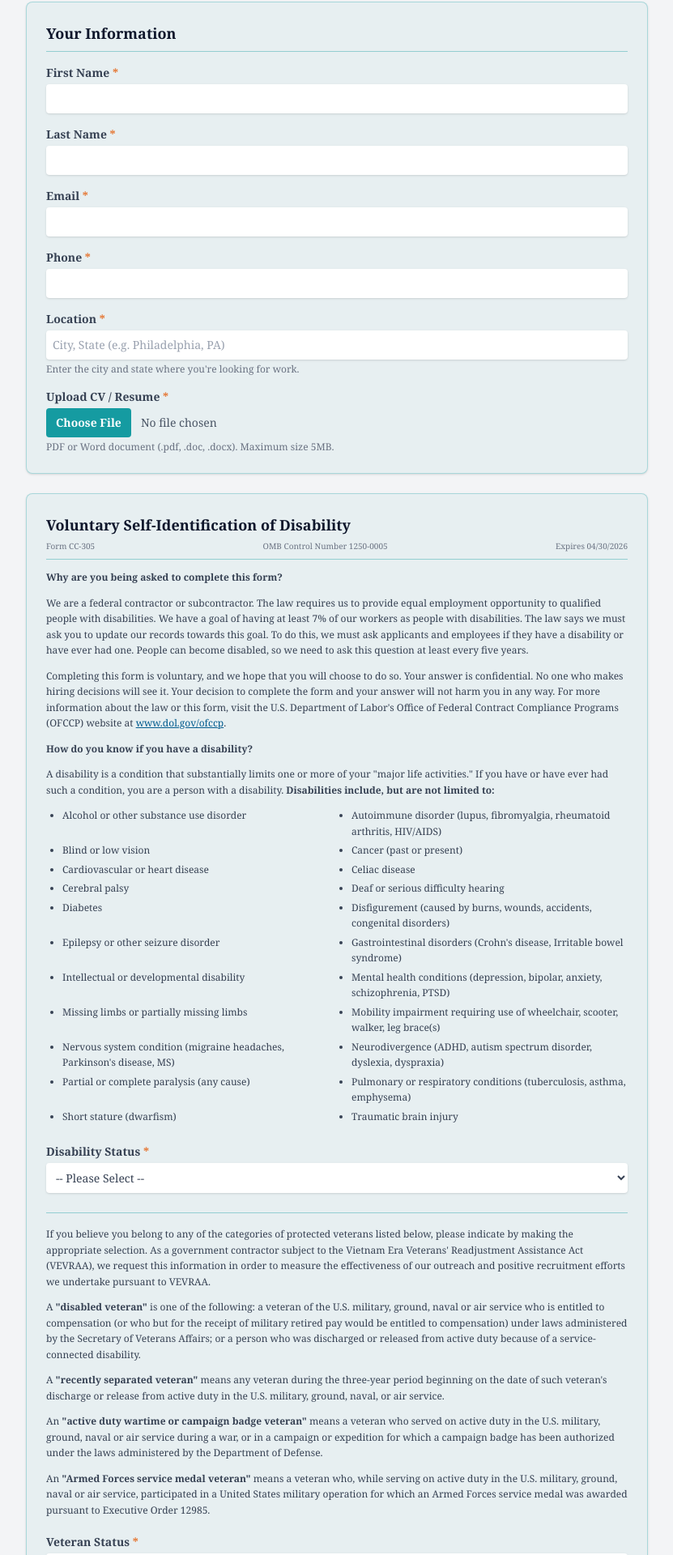
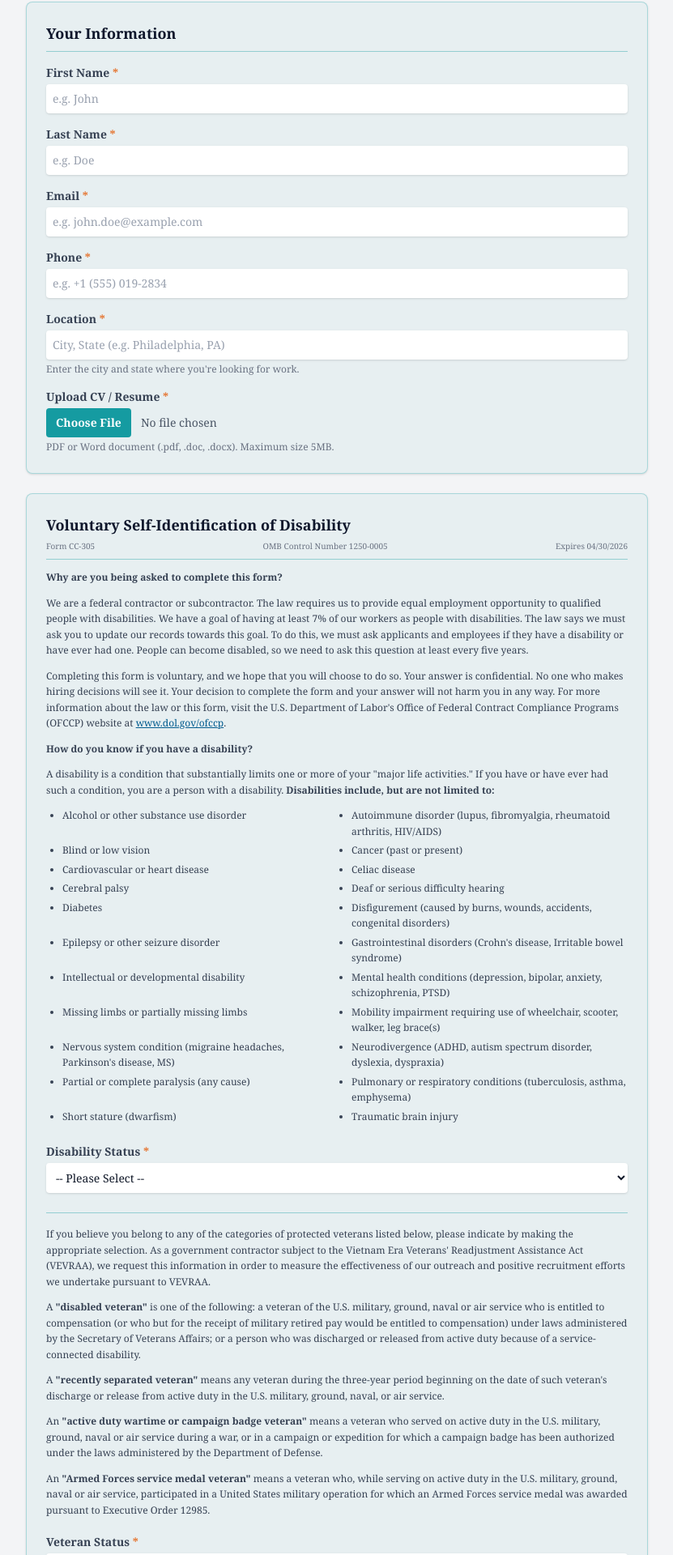
Before and after one commit to BryanPeterJohnson/Srkch, a Next.js app: page /apply-job in a window 1280 px wide. Shown: the part 284-2204 px from the top of the page at 81% size, without its empty margins (224-1055 px from the left). Built offline with nearby package versions, Linux system fonts and the light colour scheme.

Commit message:
Update the Form and Emails

```diff
--- a/app/apply-job/page.tsx
+++ b/app/apply-job/page.tsx
@@ -13,12 +13,6 @@ const ALLOWED_CV_TYPES = [
 ];
 const ALLOWED_CV_EXTENSIONS = [".pdf", ".doc", ".docx"];
 
-/*
- * Default export wraps the form in a Suspense boundary.
- * useSearchParams() lives in the inner component (ApplicationFormContent),
- * which is what Next.js 16 requires to statically prerender this route
- * without the "useSearchParams() should be wrapped in a suspense boundary" error.
- */
 export default function ApplicationForm() {
   return (
     <Suspense fallback={<ApplicationFormSkeleton />}>
@@ -43,18 +37,25 @@ function ApplicationFormContent() {
     race: "",
     gender: "",
   });
-  const [cv, setCv] = useState<File | null>(null); // ← NEW: CV file state
-  const [cvError, setCvError] = useState("");        // ← NEW: inline file error
+  const [cv, setCv] = useState<File | null>(null);
+  const [cvError, setCvError] = useState("");
   const [submitting, setSubmitting] = useState(false);
   const [submitted, setSubmitted] = useState(false);
   const [error, setError] = useState("");
 
   const handleChange = (e) => {
     const { name, value } = e.target;
+
+    // Restrict first and last name from containing numbers or special characters
+    if (name === "firstName" || name === "lastName") {
+      const filteredValue = value.replace(/[^a-zA-Z\s'-]/g, "");
+      setForm((prev) => ({ ...prev, [name]: filteredValue }));
+      return;
+    }
+
     setForm((prev) => ({ ...prev, [name]: value }));
   };
 
-  // ─── NEW: validate the chosen file (type + extension + size) ──────────────
   const handleFileChange = (e) => {
     setCvError("");
     const file = e.target.files?.[0] ?? null;
@@ -70,7 +71,7 @@ function ApplicationFormContent() {
 
     if (!typeOk && !extOk) {
       setCv(null);
-      e.target.value = ""; // reset the input so the same bad file can be re-picked
+      e.target.value = "";
       setCvError("Only PDF or Word (.doc, .docx) files are allowed.");
       return;
     }
@@ -85,9 +86,8 @@ function ApplicationFormContent() {
     setCv(file);
   };
 
-  // Every field (text inputs + dropdowns) must be filled, and a valid CV attached.
   const isValid =
-    Object.values(form).every((v) => v.trim() !== "") && cv !== null; // ← CV now required
+    Object.values(form).every((v) => v.trim() !== "") && cv !== null;
 
   const handleSubmit = async (e) => {
     e.preventDefault();
@@ -96,7 +96,6 @@ function ApplicationFormContent() {
     setSubmitting(true);
     setError("");
 
-    // ─── CHANGED: build multipart FormData (needed to send the file) ────────
     const fd = new FormData();
     Object.entries(form).forEach(([key, value]) => fd.append(key, value));
     fd.append("jobTitle", job ? job.title : "General Application");
@@ -106,17 +105,18 @@ function ApplicationFormContent() {
       "appliedFor",
       job ? `${job.title} (Ref #${job.id}) — ${job.location}` : "General Application"
     );
-    if (cv) fd.append("cv", cv); // ← attach the file
+    if (cv) fd.append("cv", cv);
 
     try {
-      // ─── CHANGED: post to your own backend route instead of Formspree ─────
       const res = await fetch("/api/apply", {
         method: "POST",
-        body: fd, // NOTE: do not set Content-Type — the browser sets the multipart boundary
+        body: fd,
       });
 
       if (res.ok) {
         setSubmitted(true);
+        // Scroll back to top so user sees the success view clearly
+        window.scrollTo({ top: 0, behavior: 'smooth' });
       } else {
         const data = await res.json().catch(() => ({}));
         setError(data?.error || "Something went wrong. Please try again.");
@@ -149,7 +149,6 @@ function ApplicationFormContent() {
         {/* Header Section */}
         <header className="text-center bg-white p-6 rounded-lg shadow-sm border border-gray-200">
           <div className="flex justify-center">
-            {/* Replace with your actual logo asset */}
             <div className="flex items-center space-x-1 text-[#0C447C] font-bold tracking-wider text-base font-display">
               <span>SRK Care at Home</span>
             </div>
@@ -180,22 +179,54 @@ function ApplicationFormContent() {
             <div className="grid grid-cols-1 gap-4">
               <div>
                 <label className="block text-sm font-semibold text-gray-700 font-display">First Name <span className="text-[#E57531]">*</span></label>
-                <input type="text" name="firstName" value={form.firstName} onChange={handleChange} required className="mt-1 block w-full rounded border-gray-300 bg-white p-2 text-sm shadow-sm focus:border-[#159BA1] focus:ring-[#159BA1] font-display" />
+                <input
+                  type="text"
+                  name="firstName"
+                  value={form.firstName}
+                  onChange={handleChange}
+                  required
+                  placeholder="e.g. John"
+                  className="mt-1 block w-full rounded border-gray-300 bg-white p-2 text-sm text-gray-900 shadow-sm placeholder:text-gray-400 focus:border-[#159BA1] focus:ring-[#159BA1] font-display"
+                />
               </div>
 
               <div>
                 <label className="block text-sm font-semibold text-gray-700 font-display">Last Name <span className="text-[#E57531]">*</span></label>
-                <input type="text" name="lastName" value={form.lastName} onChange={handleChange} required className="mt-1 block w-full rounded border-gray-300 bg-white p-2 text-sm shadow-sm focus:border-[#159BA1] focus:ring-[#159BA1] font-display" />
+                <input
+                  type="text"
+                  name="lastName"
+                  value={form.lastName}
+                  onChange={handleChange}
+                  required
+                  placeholder="e.g. Doe"
+                  className="mt-1 block w-full rounded border-gray-300 bg-white p-2 text-sm text-gray-900 shadow-sm placeholder:text-gray-400 focus:border-[#159BA1] focus:ring-[#159BA1] font-display"
+                />
               </div>
 
               <div>
                 <label className="block text-sm font-semibold text-gray-700 font-display">Email <span className="text-[#E57531]">*</span></label>
-                <input type="email" name="email" value={form.email} onChange={handleChange} required className="mt-1 block w-full rounded border-gray-300 bg-white p-2 text-sm shadow-sm focus:border-[#159BA1] focus:ring-[#159BA1] font-display" />
+                <input
+                  type="email"
+                  name="email"
+                  value={form.email}
+                  onChange={handleChange}
+                  required
+                  placeholder="e.g. john.doe@example.com"
+                  className="mt-1 block w-full rounded border-gray-300 bg-white p-2 text-sm text-gray-900 shadow-sm placeholder:text-gray-400 focus:border-[#159BA1] focus:ring-[#159BA1] font-display"
+                />
               </div>
 
               <div>
                 <label className="block text-sm font-semibold text-gray-700 font-display">Phone <span className="text-[#E57531]">*</span></label>
-                <input type="tel" name="phone" value={form.phone} onChange={handleChange} required className="mt-1 block w-full rounded border-gray-300 bg-white p-2 text-sm shadow-sm focus:border-[#159BA1] focus:ring-[#159BA1] font-display" />
+                <input
+                  type="tel"
+                  name="phone"
+                  value={form.phone}
+                  onChange={handleChange}
+                  required
+                  placeholder="e.g. +1 (555) 019-2834"
+                  className="mt-1 block w-full rounded border-gray-300 bg-white p-2 text-sm text-gray-900 shadow-sm placeholder:text-gray-400 focus:border-[#159BA1] focus:ring-[#159BA1] font-display"
+                />
               </div>
 
               <div>
@@ -207,12 +238,11 @@ function ApplicationFormContent() {
                   onChange={handleChange}
                   required
                   placeholder="City, State (e.g. Philadelphia, PA)"
-                  className="mt-1 block w-full rounded border-gray-300 bg-white p-2 text-sm shadow-sm placeholder:text-gray-400 focus:border-[#159BA1] focus:ring-[#159BA1] font-display"
+                  className="mt-1 block w-full rounded border-gray-300 bg-white p-2 text-sm text-gray-900 shadow-sm placeholder:text-gray-400 focus:border-[#159BA1] focus:ring-[#159BA1] font-display"
                 />
                 <p className="text-xs text-gray-500 mt-1 font-display">Enter the city and state where you&apos;re looking for work.</p>
               </div>
 
-              {/* ─── NEW: CV / Resume upload (PDF or Word, max 5MB) ─────────── */}
               <div>
                 <label className="block text-sm font-semibold text-gray-700 font-display">
                   Upload CV / Resume <span className="text-[#E57531]">*</span>
@@ -294,7 +324,7 @@ function ApplicationFormContent() {
 
               <div className="pt-2">
                 <label className="block text-sm font-semibold text-gray-700 mb-1 font-display">Disability Status <span className="text-[#E57531]">*</span></label>
-                <select name="disabilityStatus" value={form.disabilityStatus} onChange={handleChange} required className="block w-full rounded border-gray-300 bg-white p-2 text-sm shadow-sm focus:border-[#159BA1] focus:ring-[#159BA1] font-display">
+                <select name="disabilityStatus" value={form.disabilityStatus} onChange={handleChange} required className="block w-full rounded border-gray-300 bg-white p-2 text-sm text-gray-900 shadow-sm focus:border-[#159BA1] focus:ring-[#159BA1] font-display">
                   <option value="">-- Please Select --</option>
                   <option value="yes">Yes, I Have A Disability, Or Have A History/Record Of Having A Disability</option>
                   <option value="no">No, I Don&apos;t Have A Disability, Or A History/Record Of Having A Disability</option>
@@ -323,7 +353,7 @@ function ApplicationFormContent() {
 
               <div className="pt-2">
                 <label className="block text-sm font-semibold text-gray-700 mb-1 font-display">Veteran Status <span className="text-[#E57531]">*</span></label>
-                <select name="veteranStatus" value={form.veteranStatus} onChange={handleChange} required className="block w-full rounded border-gray-300 bg-white p-2 text-sm shadow-sm focus:border-[#159BA1] focus:ring-[#159BA1] font-display">
+                <select name="veteranStatus" value={form.veteranStatus} onChange={handleChange} required className="block w-full rounded border-gray-300 bg-white p-2 text-sm text-gray-900 shadow-sm focus:border-[#159BA1] focus:ring-[#159BA1] font-display">
                   <option value="">-- Please Select --</option>
                   <option value="protected">I identify as one or more of the classifications of protected veteran</option>
                   <option value="not_veteran">I am not a protected veteran</option>
@@ -345,7 +375,7 @@ function ApplicationFormContent() {
               <div className="grid grid-cols-1 gap-4 pt-2">
                 <div>
                   <label className="block text-sm font-semibold text-gray-700 mb-1 font-display">Race <span className="text-[#E57531]">*</span></label>
-                  <select name="race" value={form.race} onChange={handleChange} required className="block w-full rounded border-gray-300 bg-white p-2 text-sm shadow-sm focus:border-[#159BA1] focus:ring-[#159BA1] font-display">
+                  <select name="race" value={form.race} onChange={handleChange} required className="block w-full rounded border-gray-300 bg-white p-2 text-sm text-gray-900 shadow-sm focus:border-[#159BA1] focus:ring-[#159BA1] font-display">
                     <option value="">-- Please Select --</option>
                     <option value="white">White (Not Hispanic or Latino)</option>
                     <option value="black">Black or African American (Not Hispanic or Latino)</option>
@@ -360,7 +390,7 @@ function ApplicationFormContent() {
 
                 <div>
                   <label className="block text-sm font-semibold text-gray-700 mb-1 font-display">Gender <span className="text-[#E57531]">*</span></label>
-                  <select name="gender" value={form.gender} onChange={handleChange} required className="block w-full rounded border-gray-300 bg-white p-2 text-sm shadow-sm focus:border-[#159BA1] focus:ring-[#159BA1] font-display">
+                  <select name="gender" value={form.gender} onChange={handleChange} required className="block w-full rounded border-gray-300 bg-white p-2 text-sm text-gray-900 shadow-sm focus:border-[#159BA1] focus:ring-[#159BA1] font-display">
                     <option value="">-- Please Select --</option>
                     <option value="male">Male</option>
                     <option value="female">Female</option>
@@ -403,7 +433,6 @@ function ApplicationFormContent() {
   );
 }
 
-/* Skeleton fallback shown while the search params resolve — mirrors the form layout to avoid layout shift */
 function ApplicationFormSkeleton() {
   return (
     <div className="min-h-screen bg-gray-100 py-10 px-4 sm:px-6 lg:px-8 font-display">
--- a/app/get-started/page.tsx
+++ b/app/get-started/page.tsx
@@ -55,6 +55,8 @@ const CARE_TYPES = [
 const EMAIL_RE = /^[^\s@]+@[^\s@]+\.[^\s@]+$/;
 const PHONE_RE = /^\+?[\d\s\-().]{7,}$/;
 const ZIP_RE = /^\d{5}(-\d{4})?$/;
+// Allows alphabets, spaces, hyphens, and apostrophes only (rejects numbers and special symbols like @, #, $, etc.)
+const NAME_RE = /^[a-zA-Zà-úÀ-Ú\s'-]+$/;
 
 function validate(s: FormState): FormErrors {
   const e: FormErrors = {};
@@ -62,8 +64,25 @@ function validate(s: FormState): FormErrors {
   if (!s.gender) e.gender = "Please select a gender.";
   if (!s.livingSituation) e.livingSituation = "Please select a living situation.";
   if (!s.careNeeds.length) e.careNeeds = "Please select at least one type of care.";
-  if (!s.firstName.trim()) e.firstName = "First name is required.";
-  if (!s.lastName.trim()) e.lastName = "Last name is required.";
+
+  // First Name validation (Presence, Character restriction, Min/Max length)
+  if (!s.firstName.trim()) {
+    e.firstName = "First name is required.";
+  } else if (!NAME_RE.test(s.firstName)) {
+    e.firstName = "First name should only contain letters, spaces, hyphens, or apostrophes.";
+  } else if (s.firstName.trim().length < 2 || s.firstName.trim().length > 50) {
+    e.firstName = "First name must be between 2 and 50 characters.";
+  }
+
+  // Last Name validation (Presence, Character restriction, Min/Max length)
+  if (!s.lastName.trim()) {
+    e.lastName = "Last name is required.";
+  } else if (!NAME_RE.test(s.lastName)) {
+    e.lastName = "Last name should only contain letters, spaces, hyphens, or apostrophes.";
+  } else if (s.lastName.trim().length < 2 || s.lastName.trim().length > 50) {
+    e.lastName = "Last name must be between 2 and 50 characters.";
+  }
+
   if (!EMAIL_RE.test(s.email)) e.email = "Enter a valid email address.";
   if (!PHONE_RE.test(s.phone)) e.phone = "Enter a valid phone number.";
   if (!ZIP_RE.test(s.zipcode)) e.zipcode = "Enter a valid 5-digit zip code.";
@@ -79,8 +98,12 @@ function isComplete(s: FormState): boolean {
     s.gender !== "" &&
     s.livingSituation !== "" &&
     s.careNeeds.length > 0 &&
-    s.firstName.trim() !== "" &&
-    s.lastName.trim() !== "" &&
+    s.firstName.trim().length >= 2 &&
+    s.firstName.trim().length <= 50 &&
+    NAME_RE.test(s.firstName) &&
+    s.lastName.trim().length >= 2 &&
+    s.lastName.trim().length <= 50 &&
+    NAME_RE.test(s.lastName) &&
     EMAIL_RE.test(s.email) &&
     PHONE_RE.test(s.phone) &&
     ZIP_RE.test(s.zipcode) &&
@@ -127,10 +150,10 @@ function SelectField({
 }
 
 function TextInput({
-  label, value, onChange, error, type = "text", placeholder, autoComplete,
+  label, value, onChange, error, type = "text", placeholder, autoComplete, maxLength,
 }: {
   label: string; value: string; onChange: (v: string) => void;
-  error?: string; type?: string; placeholder?: string; autoComplete?: string;
+  error?: string; type?: string; placeholder?: string; autoComplete?: string; maxLength?: number;
 }) {
   return (
     <div>
@@ -144,6 +167,7 @@ function TextInput({
         onChange={(e) => onChange(e.target.value)}
         placeholder={placeholder || label}
         autoComplete={autoComplete}
+        maxLength={maxLength}
         style={{
           width: "100%", padding: "10px 14px", fontSize: 16, color: "#1A2B3C",
           border: `1px solid ${error ? "#C0392B" : "#D8DFE8"}`, borderRadius: 6,
@@ -164,7 +188,6 @@ export default function GetStartedPage() {
   });
   const [errors, setErrors] = useState<FormErrors>({});
 
-  // Submission state (previously provided by useFormspree).
   const [submitting, setSubmitting] = useState(false);
   const [submitted, setSubmitted] = useState(false);
   const [error, setError] = useState<string | null>(null);
@@ -203,7 +226,6 @@ export default function GetStartedPage() {
       body.append("email", form.email);
       body.append("phone", form.phone);
       body.append("zipcode", form.zipcode);
-      // Honeypot field — kept empty by real users.
       body.append("website", "");
 
       const res = await fetch("/api/get-started", {
@@ -228,7 +250,7 @@ export default function GetStartedPage() {
   return (
     <div style={{ fontFamily: "'Inter', 'Segoe UI', system-ui, sans-serif", color: "#1A2B3C", background: "#F7F8FA", minHeight: "100vh" }}>
 
-      {/* ── Responsive rules (inline styles can't hold media queries) ────────── */}
+      {/* ── Responsive media query enhancements ────────────────────────────── */}
       <style>{`
         .gs-grid {
           display: grid;
@@ -237,8 +259,9 @@ export default function GetStartedPage() {
           align-items: start;
         }
         .gs-name-grid { display: grid; grid-template-columns: 1fr 1fr; gap: 14px; }
-        .gs-main { max-width: 1100px; margin: 0 auto; padding: 48px 24px; }
-        .gs-hero-inner { max-width: 1100px; margin: 0 auto; padding: 52px 24px; text-align: center; position: relative; }
+        .gs-main { max-width: 1100px; margin: 0 auto; padding: 48px 24px; width: 100%; box-sizing: border-box; }
+        .gs-hero-inner { max-width: 1100px; margin: 0 auto; padding: 52px 24px; text-align: center; position: relative; box-sizing: border-box; }
+
         @media (max-width: 860px) {
           .gs-grid { grid-template-columns: 1fr; gap: 28px; }
           .gs-main { padding: 32px 16px; }
@@ -246,15 +269,14 @@ export default function GetStartedPage() {
         }
         @media (max-width: 480px) {
           .gs-name-grid { grid-template-columns: 1fr; }
-          .gs-main { padding: 24px 14px; }
-          .gs-form { padding: 20px !important; }
-          .gs-card { padding: 22px !important; }
+          .gs-main { padding: 20px 12px; }
+          .gs-form { padding: 16px !important; }
+          .gs-card { padding: 18px !important; }
         }
       `}</style>
 
       {/* ── Hero banner ─────────────────────────────────────────────────────── */}
       <div style={{ position: "relative", background: "#003A5C", overflow: "hidden" }}>
-        {/* Decorative pattern */}
         <div style={{ position: "absolute", inset: 0, opacity: 0.07 }}>
           {Array.from({ length: 8 }).map((_, i) => (
             <div key={i} style={{
@@ -279,7 +301,7 @@ export default function GetStartedPage() {
 
           {/* ── LEFT: Form ──────────────────────────────────────────────────── */}
           <div>
-            <h2 style={{ fontSize: 22, fontWeight: 700, color: "#005B8E", marginTop: 0, marginBottom: 6, font: 'Playfair Display' }}>
+            <h2 style={{ fontSize: 22, fontWeight: 700, color: "#005B8E", marginTop: 0, marginBottom: 6 }}>
               Speak With Our 24/7 Care Team
             </h2>
             <p style={{ fontSize: 14, color: "#5A6A7A", marginBottom: 28, lineHeight: 1.6 }}>
@@ -305,7 +327,6 @@ export default function GetStartedPage() {
             ) : (
               <form onSubmit={handleSubmit} noValidate className="gs-form" style={{ background: "#fff", borderRadius: 10, padding: 28, border: "1px solid #D8DFE8", display: "flex", flexDirection: "column", gap: 18 }}>
 
-                {/* Honeypot — hidden from users, catches bots. */}
                 <input
                   type="text"
                   name="website"
@@ -343,15 +364,15 @@ export default function GetStartedPage() {
                   <FieldError msg={errors.careNeeds} />
                 </div>
 
-                {/* Name */}
+                {/* Name fields with character constraints */}
                 <div className="gs-name-grid">
-                  <TextInput label="First Name" value={form.firstName} onChange={(v) => setField("firstName", v)} error={errors.firstName} autoComplete="given-name" />
-                  <TextInput label="Last Name" value={form.lastName} onChange={(v) => setField("lastName", v)} error={errors.lastName} autoComplete="family-name" />
+                  <TextInput label="First Name" value={form.firstName} onChange={(v) => setField("firstName", v)} error={errors.firstName} autoComplete="given-name" maxLength={50} />
+                  <TextInput label="Last Name" value={form.lastName} onChange={(v) => setField("lastName", v)} error={errors.lastName} autoComplete="family-name" maxLength={50} />
                 </div>
 
                 <TextInput label="Email" value={form.email} type="email" onChange={(v) => setField("email", v)} error={errors.email} autoComplete="email" placeholder="you@example.com" />
 
-                {/* Phone with flag indicator */}
+                {/* Phone input */}
                 <div>
                   <label style={{ display: "block", fontSize: 13, fontWeight: 600, color: "#1A2B3C", marginBottom: 6 }}>
                     Phone <span style={{ color: "#C0392B" }}>*</span>
@@ -373,7 +394,7 @@ export default function GetStartedPage() {
                   <FieldError msg={errors.phone} />
                 </div>
 
-                <TextInput label="Zipcode" value={form.zipcode} onChange={(v) => setField("zipcode", v)} error={errors.zipcode} placeholder="07001" autoComplete="postal-code" />
+                <TextInput label="Zipcode" value={form.zipcode} onChange={(v) => setField("zipcode", v)} error={errors.zipcode} placeholder="07001" autoComplete="postal-code" maxLength={10} />
 
                 {/* Consent */}
                 <div style={{ display: "flex", flexDirection: "column", gap: 10 }}>
@@ -408,14 +429,12 @@ export default function GetStartedPage() {
                   <FieldError msg={errors.privacyConsent} />
                 </div>
 
-                {/* Form-wide submit error */}
                 {error && (
                   <div style={{ border: "1px solid rgba(192,57,43,0.3)", background: "rgba(192,57,43,0.05)", borderRadius: 6, padding: "10px 14px" }}>
                     <p style={{ margin: 0, fontSize: 13, color: "#C0392B" }}>{error}</p>
                   </div>
                 )}
 
-                {/* Submit — disabled until every required field + both checkboxes are valid */}
                 <button
                   type="submit"
                   disabled={submitting || !formValid}
@@ -436,12 +455,10 @@ export default function GetStartedPage() {
 
           {/* ── RIGHT: Sidebar ───────────────────────────────────────────────── */}
           <div style={{ display: "flex", flexDirection: "column", gap: 24 }}>
-            {/* Caregiver photo */}
             <div style={{ borderRadius: 10, overflow: "hidden" }}>
               <img src="https://images.unsplash.com/photo-1582750433449-648ed127bb54?w=700&h=420&fit=crop&q=80" alt="Caregiver" style={{ width: "100%", height: 240, objectFit: "cover", display: "block" }} />
             </div>
 
-            {/* Assessment Card */}
             <div className="gs-card" style={{
               background: "linear-gradient(135deg, #005B8E 0%, #003A5C 100%)",
               borderRadius: 16,
@@ -453,7 +470,6 @@ export default function GetStartedPage() {
               <p style={{ fontSize: 15, color: "rgba(255,255,255,0.85)", lineHeight: 1.6, margin: 0 }}>Request a free consultation by completing the form and our team can help answer all your questions.</p>
             </div>
 
-            {/* What You Can Expect */}
             <div className="gs-card" style={{ background: "#fff", borderRadius: 10, padding: 32, border: "1px solid #D8DFE8" }}>
               <h3 style={{ color: "#005B8E", fontSize: 20, fontWeight: 700, marginBottom: 20 }}>What you can Expect</h3>
               <div style={{ display: "flex", flexDirection: "column", gap: 20 }}>
```
